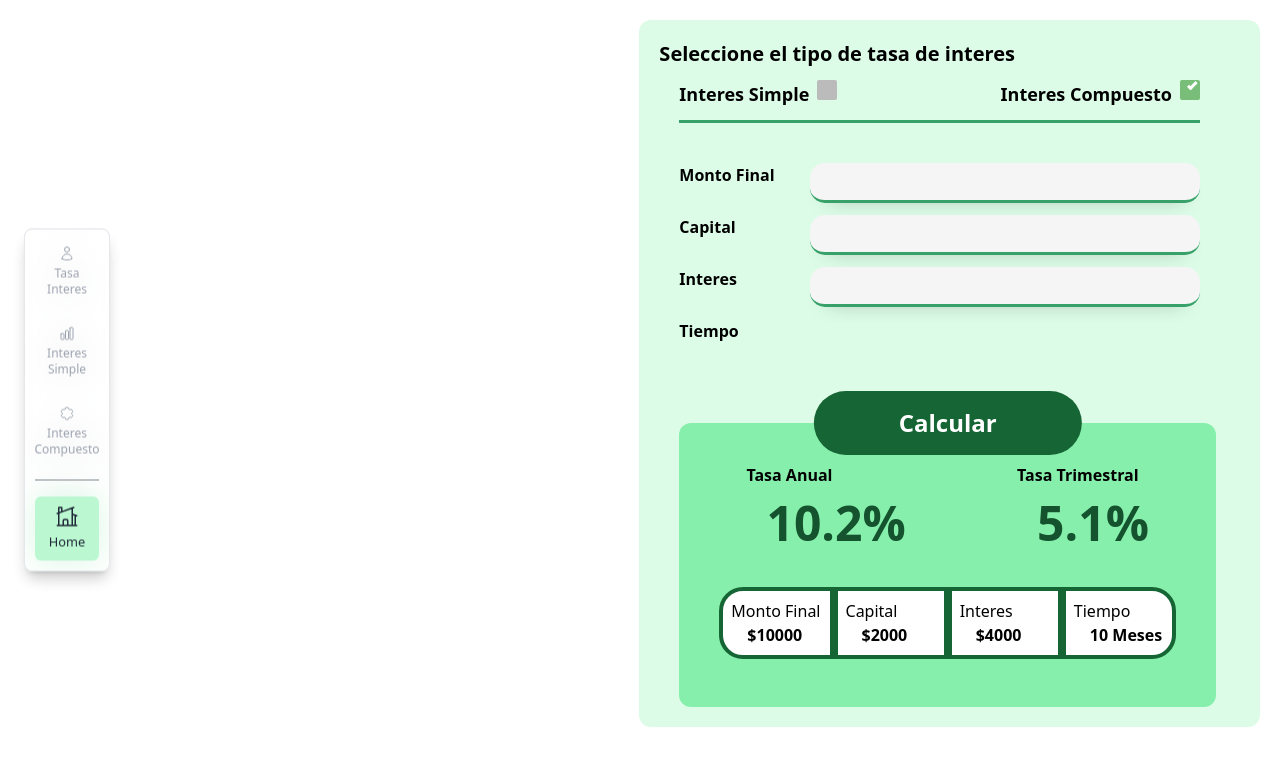
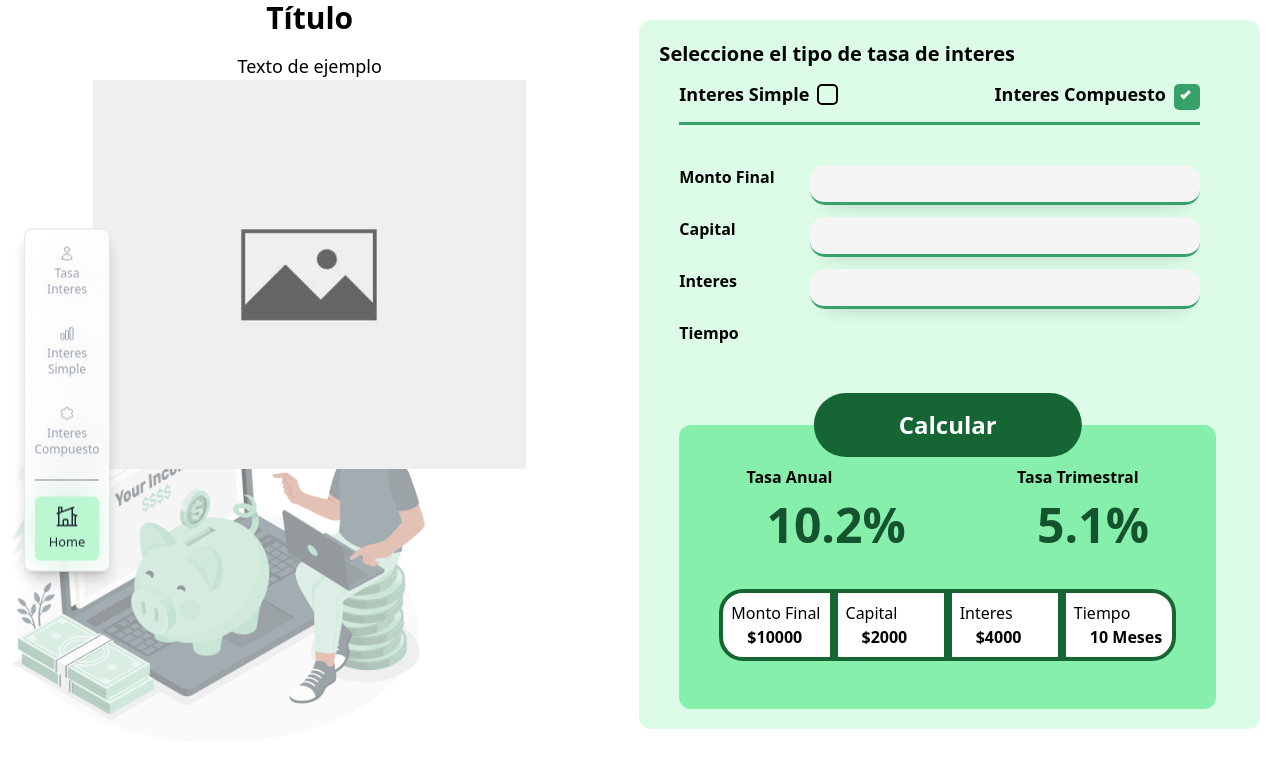
Before and after one commit to KendrysDiaz/calculadora-ing-economica, an Angular app: page /dashboard/interest-rate in a window 1280 px wide. Shown: the top 768 px of the page. Built offline with nearby package versions, Linux system fonts and the light colour scheme.

Commit message:
wilcar cambios

```diff
--- a/src/app/pages/interest-rate/interest-rate.component.css
+++ b/src/app/pages/interest-rate/interest-rate.component.css
@@ -6,3 +6,9 @@
   margin-right: 40px;
   border: none; /* Quita el borde */
 }
+
+
+#SectionInformation .bg-cover {
+  background-size: 50%;
+  background-position: left bottom;
+}
--- a/src/app/pages/interest-rate/interest-rate.component.html
+++ b/src/app/pages/interest-rate/interest-rate.component.html
@@ -1,7 +1,31 @@
 <div class="flex">
-  <div class="w-1/2" id="SectionInformation">
-    <h2></h2>
+  <div class="w-1/2 relative" id="SectionInformation">
+    <!-- Contenedor de la imagen -->
+    <div class="absolute bottom-0 left-0">
+      <img
+        src="assets/ImgFinanzas.png"
+        alt="Imagen Finanzas"
+        style="width: 70%; height: auto"
+      />
+    </div>
+    <!-- Capa de opacidad de color blanco -->
+    <div class="absolute inset-0 bg-white opacity-50"></div>
+    <!-- Contenedor de información -->
+    <div
+      class="absolute w-full flex flex-col justify-center items-center text-white"
+    >
+      <!-- Título -->
+      <h1 class="text-3xl font-bold mb-4 text-black">Título</h1>
+      <!-- Texto -->
+      <p class="text-lg text-center text-black">Texto de ejemplo</p>
+      <img
+      src="assets/NotImage.jpg"
+      alt="Imagen Finanzas"
+      style="width: 70%; height: auto"
+    />
+    </div>
   </div>
+
   <div class="w-1/2 rounded-xl m-5 p-5 bg-green-100" id="CalculatorInteresRate">
     <section id="SectionOptions">
       <h2 class="text-xl text-black font-bold mb-3">
--- a/src/app/shared/radio-button/radio-button.component.css
+++ b/src/app/shared/radio-button/radio-button.component.css
@@ -1,53 +1,54 @@
-.check {
-  position: relative;
-  width: 20px;
-  height: 20px;
-  border-radius: 2px;
-  appearance: none;
-  background-color: #bbb;
-  transition: all 0.3s;
+/* Hide the default checkbox */
+.container input {
+  display: none;
 }
 
-.check::before {
+.container {
+  cursor: pointer;
+  font-size: 20px;
+  user-select: none;
+  -webkit-tap-highlight-color: transparent;
+}
+
+/* Create a custom checkbox */
+.checkmark {
+  position: relative;
+  top: 0;
+  left: 0;
+  height: 1.3em;
+  width: 1.3em;
+  background-color: #2196f300;
+  border-radius: 0.25em;
+  transition: all 0.25s;
+}
+
+/* When the checkbox is checked, add a blue background */
+.container input:checked ~ .checkmark {
+  background-color: #38a169;
+}
+
+/* Create the checkmark/indicator (hidden when not checked) */
+.checkmark:after {
   content: "";
   position: absolute;
-  border: solid #fff;
-  display: block;
-  width: 0.3em;
-  height: 0.6em;
-  border-width: 0 0.2em 0.2em 0;
-  z-index: 1;
-  opacity: 0;
-  right: calc(50% - 0.3em);
-  top: calc(50% - 0.6em);
   transform: rotate(0deg);
-  transition: all 0.3s;
-  transform-origin: center center;
+  border: 0.1em solid black;
+  left: 0;
+  top: 0;
+  width: 1.05em;
+  height: 1.05em;
+  border-radius: 0.25em;
+  transition: all 0.25s, border-width 0.1s;
 }
 
-.check:checked {
-  animation: a 0.3s ease-in forwards;
-  background-color: rgb(120, 190, 120);
+/* Show the checkmark when checked */
+.container input:checked ~ .checkmark:after {
+  left: 0.45em;
+  top: 0.25em;
+  width: 0.25em;
+  height: 0.5em;
+  border-color: #fff0 white white #fff0;
+  border-width: 0 0.15em 0.15em 0;
+  border-radius: 0em;
+  transform: rotate(45deg);
 }
-
-.check:checked::before {
-  opacity: 1;
-  transform: rotate(405deg);
-}
-
-@keyframes a {
-  0% {
-    opacity: 1;
-    transform: scale(1) rotateY(0deg);
-  }
-
-  50% {
-    opacity: 0;
-    transform: scale(0.8) rotateY(180deg);
-  }
-
-  100% {
-    opacity: 1;
-    transform: scale(1) rotateY(360deg);
-  }
-}
--- a/src/app/shared/radio-button/radio-button.component.html
+++ /dev/null
@@ -1,10 +0,0 @@
-<div class="flex gap-2">
-  <p class="text-lg text-black font-semibold">{{ title }}</p>
-  <input
-    checked=""
-    class="check"
-    name="radio"
-    type="radio"
-    value="IntRateComp"
-  />
-</div>
--- a/src/app/shared/radio-button/radio-button.component.ts
+++ b/src/app/shared/radio-button/radio-button.component.ts
@@ -4,7 +4,15 @@ import { Component, Input } from '@angular/core';
   selector: 'app-radio-button',
   standalone: true,
   imports: [],
-  templateUrl: './radio-button.component.html',
+  template: `<div class="flex gap-2">
+    <p class="text-lg text-black font-semibold">{{ title }}</p>
+    <div class="mt-1">
+      <label class="container">
+        <input checked="checked" name="radio" type="radio" />
+        <div class="checkmark"></div>
+      </label>
+    </div>
+  </div> `,
   styleUrl: './radio-button.component.css',
 })
 export class RadioButtonComponent {
```
Also changed, not shown: src/assets/ImgFinanzas.png (added), src/assets/NotImage.jpg (added).
